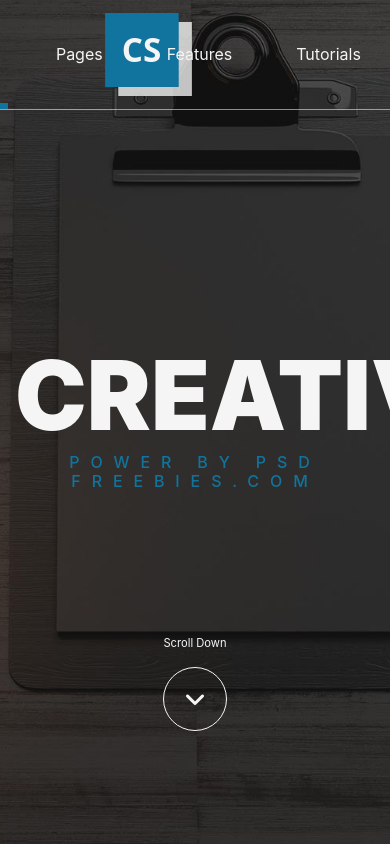
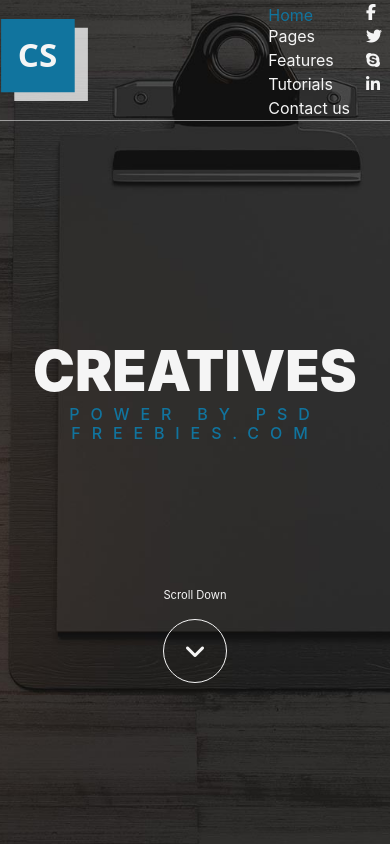
Before and after one commit to Max0nyshchenko/test, a website: page index.html in a window 390 px wide. Shown: the top 844 px of the page. Drawn offline with nearby package versions, Linux system fonts and the light colour scheme.

Commit message:
responsive design done

```diff
--- a/index.html
+++ b/index.html
@@ -156,7 +156,7 @@
   </section>
 <!--    FOOTER  -->
   <footer class="pt-2 pb-2">
-    <div class="container flex justify-content-between pt-4 pb-4 align-items-center">
+    <div class="container flex-wrap flex justify-content-between pt-4 pb-4 align-items-center">
       <p>&copy; 2020 PSDfreebies.com - All Right Reserved</p>
       <img src="./img/bee.svg" alt="bee"></span>
     </div>
--- a/scss/main.scss
+++ b/scss/main.scss
@@ -272,3 +272,92 @@ footer {
 
   img {transform: translateY(-19%);}
 }
+
+//MEDIA
+@media screen and (max-width:1024px) {
+  .my-navbar {
+    padding: 0  2.5rem;
+    ul {
+      padding: 0;
+      li {
+        margin: 0;
+      }
+    }
+    .navbar-links {
+      justify-content: space-around;
+    }
+  }
+}
+@media screen and (max-width:878px) {
+  .my-navbar {
+    padding: 0 2rem;
+    justify-content: space-around;
+
+    .navbar-links {
+      width: 100%;
+      justify-content: space-around;
+      ul {
+        padding: 0;
+        li {
+          margin: 0 .2rem;
+          padding: 0 .3rem;
+        }
+      }
+    }
+  }
+}
+@media screen and (max-width:687px) {
+  .my-showcase {
+    .container {
+      .showcase-title {
+        font-size: 3.5rem;
+      }
+    }
+  }
+  .my-navbar {
+    padding: 0;
+    height: auto;
+    overflow: hidden;
+    justify-content: space-between;
+    .navbar-links {
+      width: auto;
+    }
+    ul {
+      display: block;
+      padding: 0;
+
+      .active-link {
+        border: none;
+        a {
+          color: $secondary-color;
+        }
+      }
+    }
+  }
+}
+@media screen and (max-width:330px) {
+  .my-navbar {
+    padding: 0;
+    height: auto;
+    overflow: hidden;
+    ul {
+      display: block;
+      padding: 0;
+
+      .active-link {
+        border: none;
+        a {
+          color: $secondary-color;
+        }
+      }
+    }
+  }
+
+  .my-showcase {
+    .container {
+      .showcase-title {
+        font-size: 3rem;
+      }
+    }
+  }
+}
```
Also changed, not shown: css/main.css.
